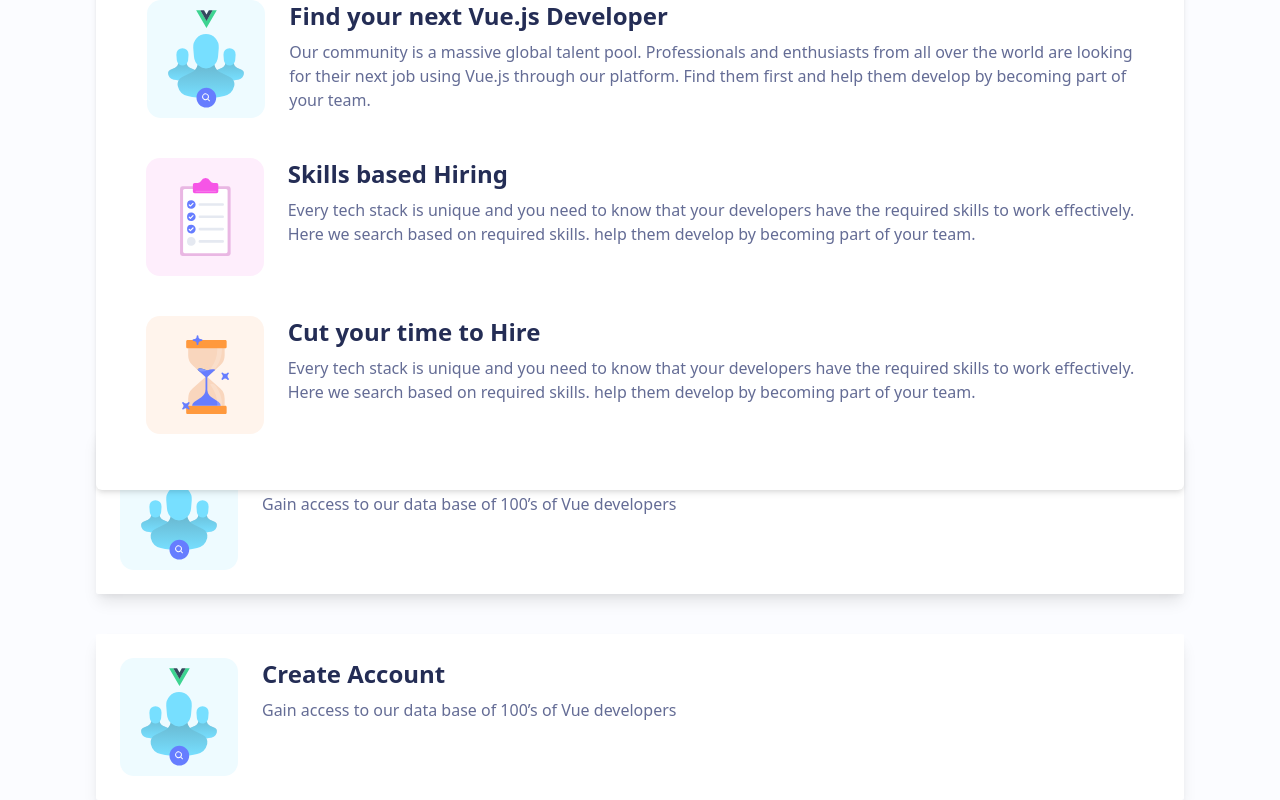
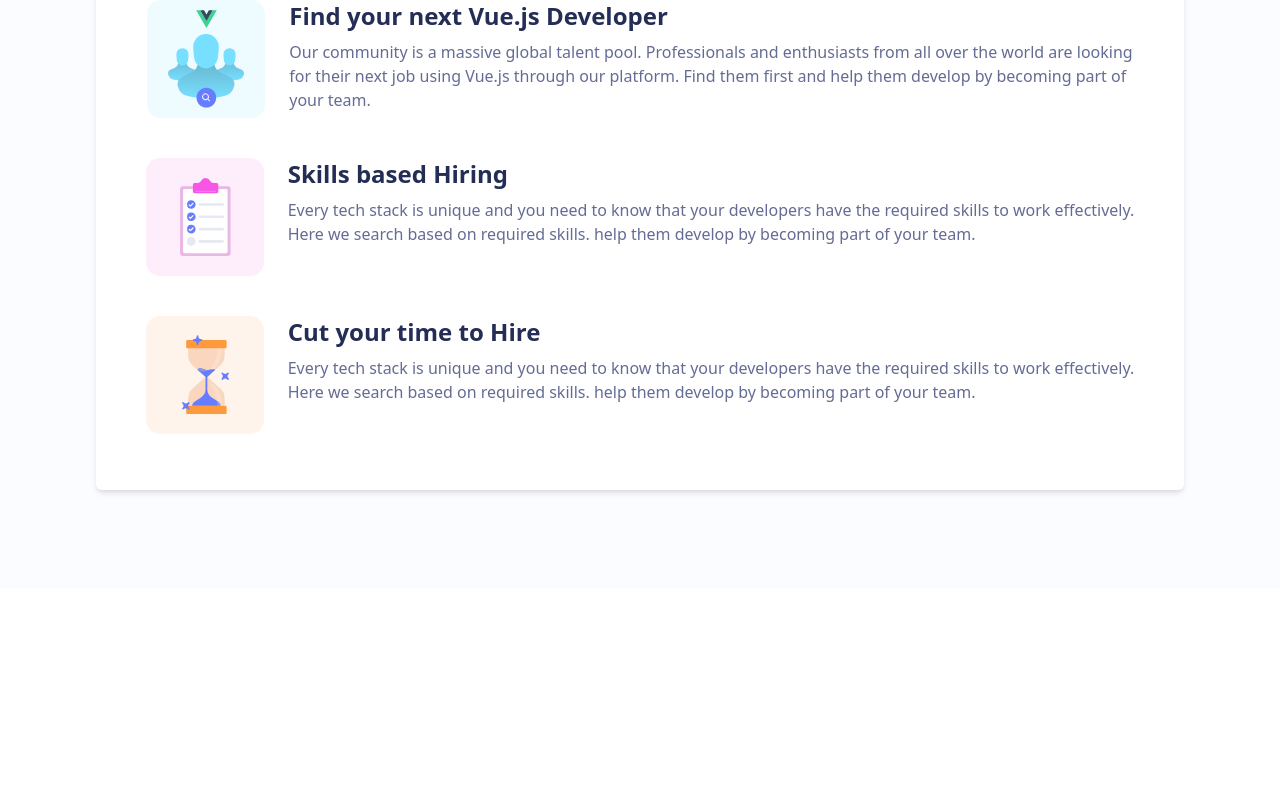
Before and after one commit to emmypuch/vue-school-app-conversion, a Vue app: page / in a window 1280 px wide. Shown: the part 1485-2285 px from the top of the page. After the commit the page ends 2073 px from the top, so only its background shows below. Built offline with nearby package versions, Linux system fonts and the light colour scheme.

Commit message:
commented out few codes

```diff
--- a/src/components/DevSearch.vue
+++ b/src/components/DevSearch.vue
@@ -1,6 +1,6 @@
 <template>
   <div class="dev-search-wrapper pl-24 pr-24 pt-14">
-    <h1 class="text-center text-4xl font-bold">{{ msg }}</h1>
+    <!-- <h1 class="text-center text-4xl font-bold">{{ msg }}</h1>
     <div class="dev-search-numbers-wrapper">
       <div class="number-container rounded-xl"></div>
     </div>
@@ -30,7 +30,7 @@
           Gain access to our data base of 100’s of Vue developers
         </p>
       </div>
-    </div>
+    </div> -->
   </div>
 </template>
 
@@ -39,7 +39,7 @@ const Image = require("../assets/images/devs.svg");
 export default {
   data() {
     return {
-      msg: "How Dev Search Works",
+      //   msg: "How Dev Search Works",
       Image,
     };
   },
@@ -62,8 +62,4 @@ div.card-content h3 {
 p {
   color: #646c95;
 }
-
-/* div.dev-search-card-container {
-  background-color: steelblue;
-} */
 </style>
--- a/src/components/DirectAccess.vue
+++ b/src/components/DirectAccess.vue
@@ -51,6 +51,11 @@
       </div>
     </div>
     <!-- <DevSearch /> -->
+    <div class="devSearch p-16">
+      <h2 class="text-center text-4xl font-bold mt-32 text-red-700">
+        Hello World
+      </h2>
+    </div>
   </div>
 </template>
 
--- a/src/components/Home.vue
+++ b/src/components/Home.vue
@@ -4,7 +4,7 @@
     <Talent />
     <LogoCard />
     <DirectAccess />
-    <DevSearch />
+    <!-- <DevSearch /> -->
   </div>
 </template>
 
@@ -13,7 +13,7 @@ import Header from "./Header.vue";
 import Talent from "./Talent.vue";
 import LogoCard from "./LogoCard.vue";
 import DirectAccess from "./DirectAccess.vue";
-import DevSearch from "./DevSearch.vue";
+// import DevSearch from "./DevSearch.vue";
 
 export default {
   name: "Home",
@@ -22,7 +22,7 @@ export default {
     Talent,
     LogoCard,
     DirectAccess,
-    DevSearch,
+    // DevSearch,
   },
 };
 </script>
```
